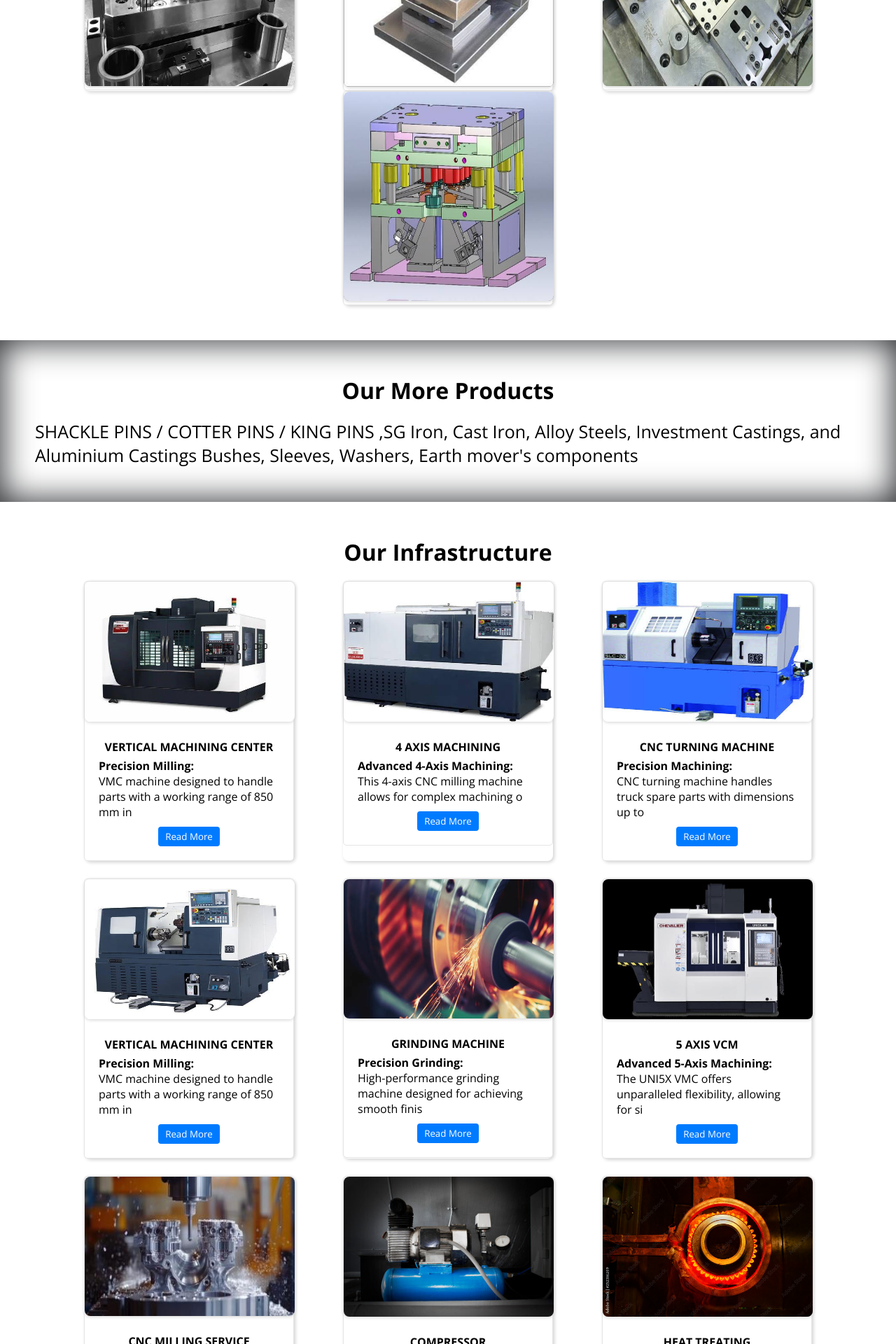
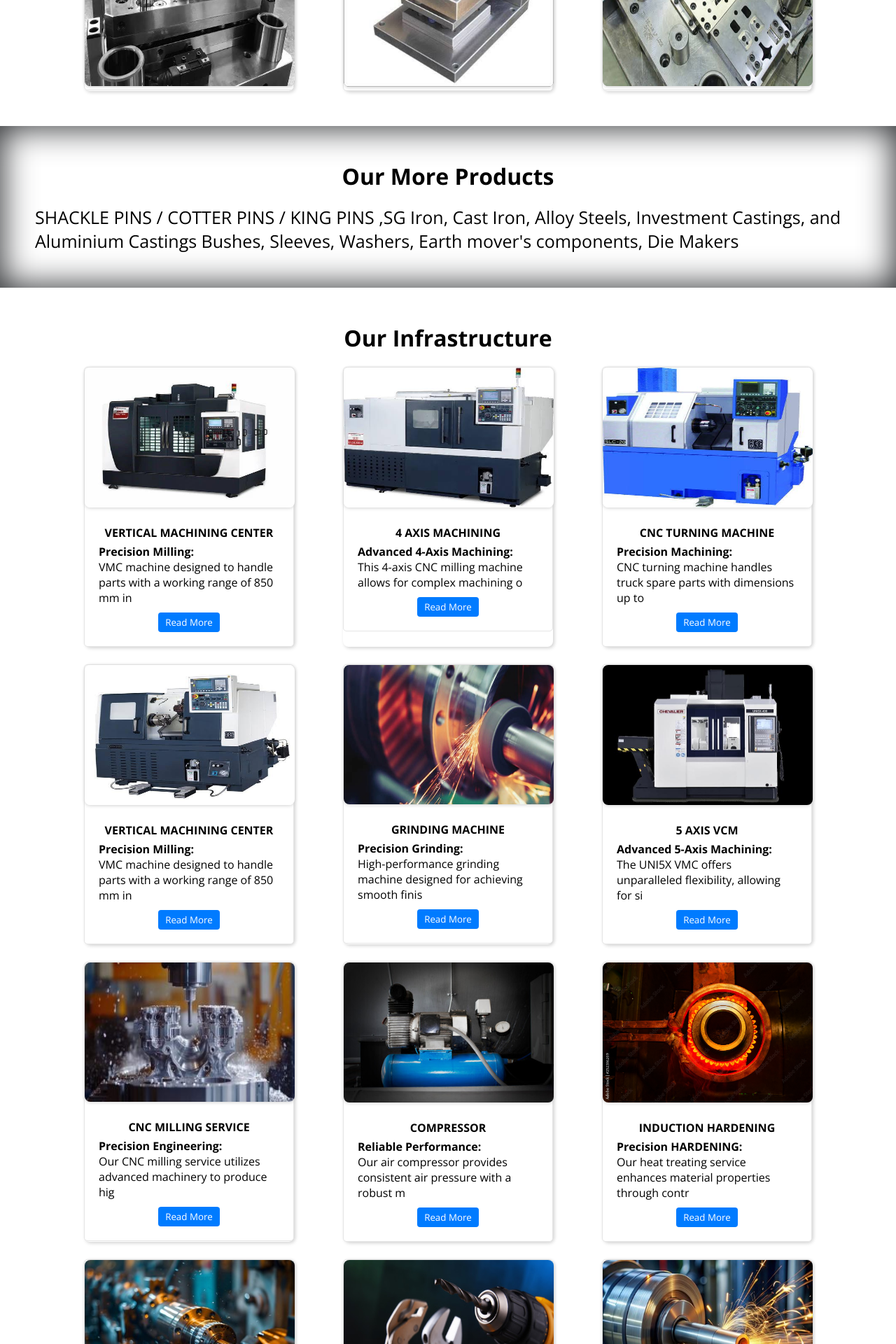
Before and after one commit to Imshafishaik/Mato-Tech, a React (Create React App) app: page / in a window 1280 px wide. Shown: the part 2340-4260 px from the top of the page at 70% size. Built offline with nearby package versions, Linux system fonts and the light colour scheme; a web font is replaced by a local one.

Commit message:
products added

```diff
--- a/src/components/OurInfrastructure.js
+++ b/src/components/OurInfrastructure.js
@@ -92,8 +92,8 @@ const OurInfrastructure = () => {
     },
     {
       id: 9,
-      name: 'HEAT TREATING',
-      description: '<b>Precision Heat Treating:</b><br> Our heat treating service enhances material properties through controlled heating and cooling processes, improving hardness, strength, and durability.<br><br><b>Versatile Applications:</b><br> Suitable for a variety of materials, including steel, aluminum, and titanium, our heat treating is ideal for components in automotive, aerospace, and manufacturing industries.<br><br><b>Use Case:</b><br> Perfect for preparing truck spare parts such as gears, axles, and shafts, ensuring optimal performance and longevity in heavy-duty applications.',
+      name: 'INDUCTION HARDENING',
+      description: '<b>Precision HARDENING:</b><br> Our heat treating service enhances material properties through controlled heating and cooling processes, improving hardness, strength, and durability.<br><br><b>Versatile Applications:</b><br> Suitable for a variety of materials, including steel, aluminum, and titanium, our heat treating is ideal for components in automotive, aerospace, and manufacturing industries.<br><br><b>Use Case:</b><br> Perfect for preparing truck spare parts such as gears, axles, and shafts, ensuring optimal performance and longevity in heavy-duty applications.',
       image: Infra9,
     },
     {
--- a/src/components/Products.js
+++ b/src/components/Products.js
@@ -93,12 +93,12 @@ const Products = () => {
       // description: 'Lorem ipsum dolor sit amet, consectetur adipiscing elit.',
       image: Product9,
     },
-    {
-      id:10,
-      // name: 'Product 6',
-      // description: 'Lorem ipsum dolor sit amet, consectetur adipiscing elit.',
-      image: Product10,
-    }
+    // {
+    //   id:10,
+    //   // name: 'Product 6',
+    //   // description: 'Lorem ipsum dolor sit amet, consectetur adipiscing elit.',
+    //   image: Product10,
+    // }
   ]
 
   return (
--- a/src/components/ProductsData.js
+++ b/src/components/ProductsData.js
@@ -7,7 +7,7 @@ const ProductsData = () => {
     <h1>Our More Products</h1>
     <div className='produtcs_details_data'>
       SHACKLE PINS / COTTER PINS / KING PINS ,SG Iron, Cast Iron, Alloy Steels, Investment Castings, and Aluminium Castings
-      Bushes, Sleeves, Washers, Earth mover's components
+      Bushes, Sleeves, Washers, Earth mover's components, Die Makers
       </div>
     </div>
   )
```
Also changed, not shown: 12 other files (tests, documents, lock files or other folders).
